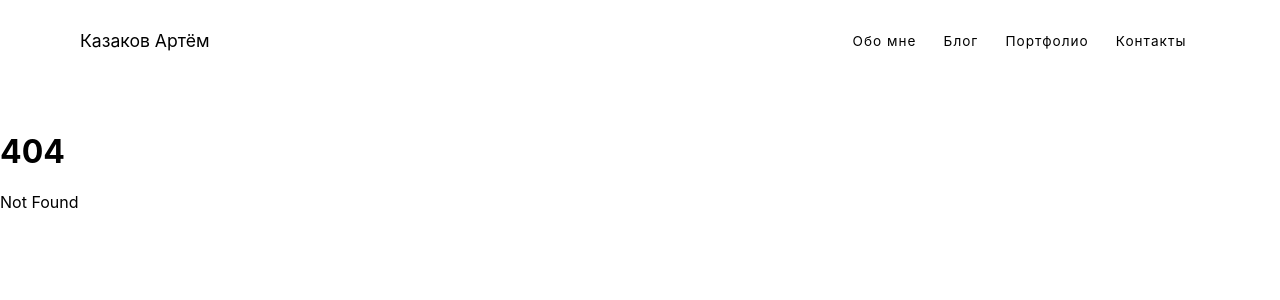
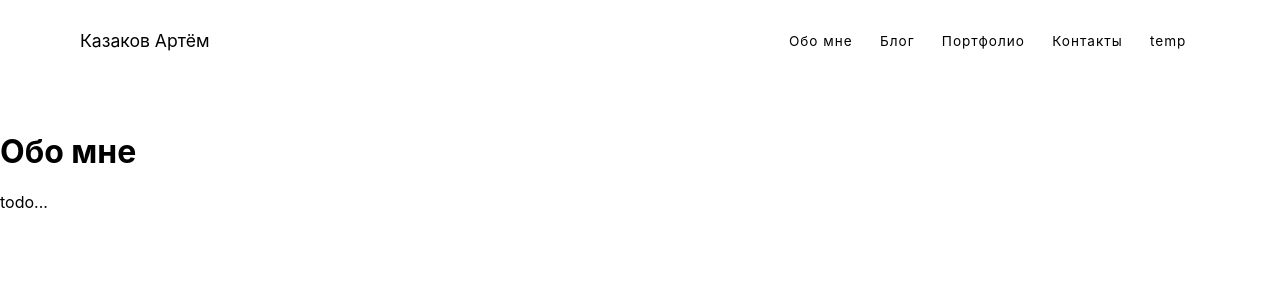
Before and after one commit to 01KAV01/svelte-test, a SvelteKit app: page /about in a window 1280 px wide. Before the commit this address had no page. Shown: the top 300 px of the page. Built offline with nearby package versions, Linux system fonts and the light colour scheme.

Commit message:
add pages

```diff
--- a/src/routes/+layout.svelte
+++ b/src/routes/+layout.svelte
@@ -1,12 +1,13 @@
 <nav>
     <div class="nav-container">
     <a href="/" class="nav-logo" title="Back to Homepage">Казаков Артём</a>
-    <div class="nav-links">
-    <a href="/about" class="link">Обо мне</a>
-    <a href="/blog" class="link">Блог</a>
-    <a href="/projects" class="link">Портфолио</a>
-    <a href="/contact" class="link">Контакты</a>
-    </div>
+        <div class="nav-links">
+        {#each nav as link}
+
+        <a href={link.href} class="link">{link.title}</a>
+
+        {/each}
+        </div>
     </div>
 </nav>
 
@@ -14,7 +15,36 @@
     <!-- Pages will be injected below -->
     <slot></slot>
     </div>
+    <script>
+        const nav = [
+        {
+        title: 'Обо мне',
+        href:'/about'
+        },
 
+        {
+        title:'Блог',
+        href:'/blog'
+        },
+
+        {
+        title: 'Портфолио',
+        href:'/project'
+        },
+
+        {
+        title: 'Контакты',
+        href:'/contact'
+        },
+
+        {
+        title: 'temp',
+        href:'/temp'
+        },
+
+
+    ]
+        </script>
     <style>
     .container {
     max-width: 1400px;
--- /dev/null
+++ b/src/routes/about/+page.svelte
@@ -0,0 +1,3 @@
+<h1>Обо мне</h1>
+
+todo...
--- /dev/null
+++ b/src/routes/blog/+page.svelte
@@ -0,0 +1,3 @@
+<h1>Обо мне</h1>
+
+todo...2
--- /dev/null
+++ b/src/routes/contact/+page.svelte
@@ -0,0 +1,3 @@
+<h1>Обо мне</h1>
+
+todo...3
--- /dev/null
+++ b/src/routes/project/+page.svelte
@@ -0,0 +1,3 @@
+<h1>Обо мне</h1>
+
+todo...4
```
